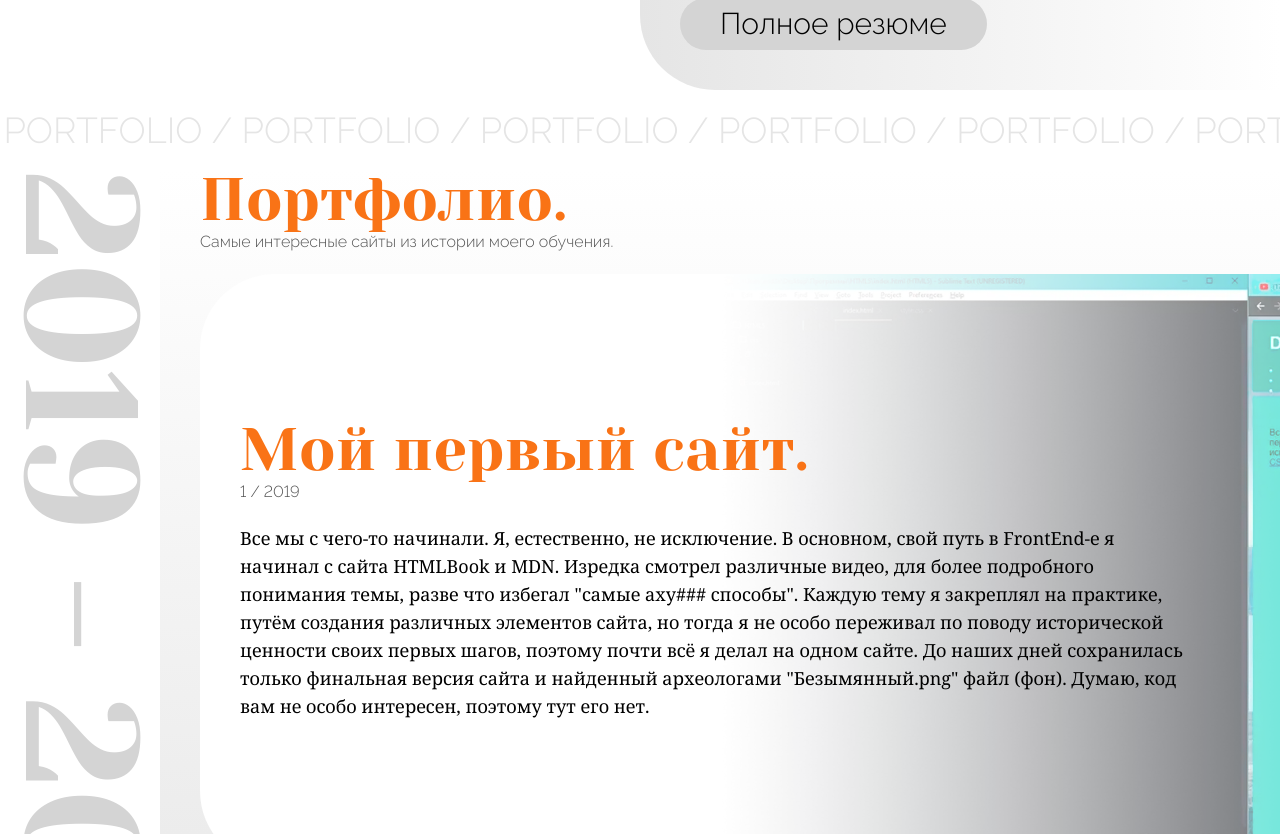
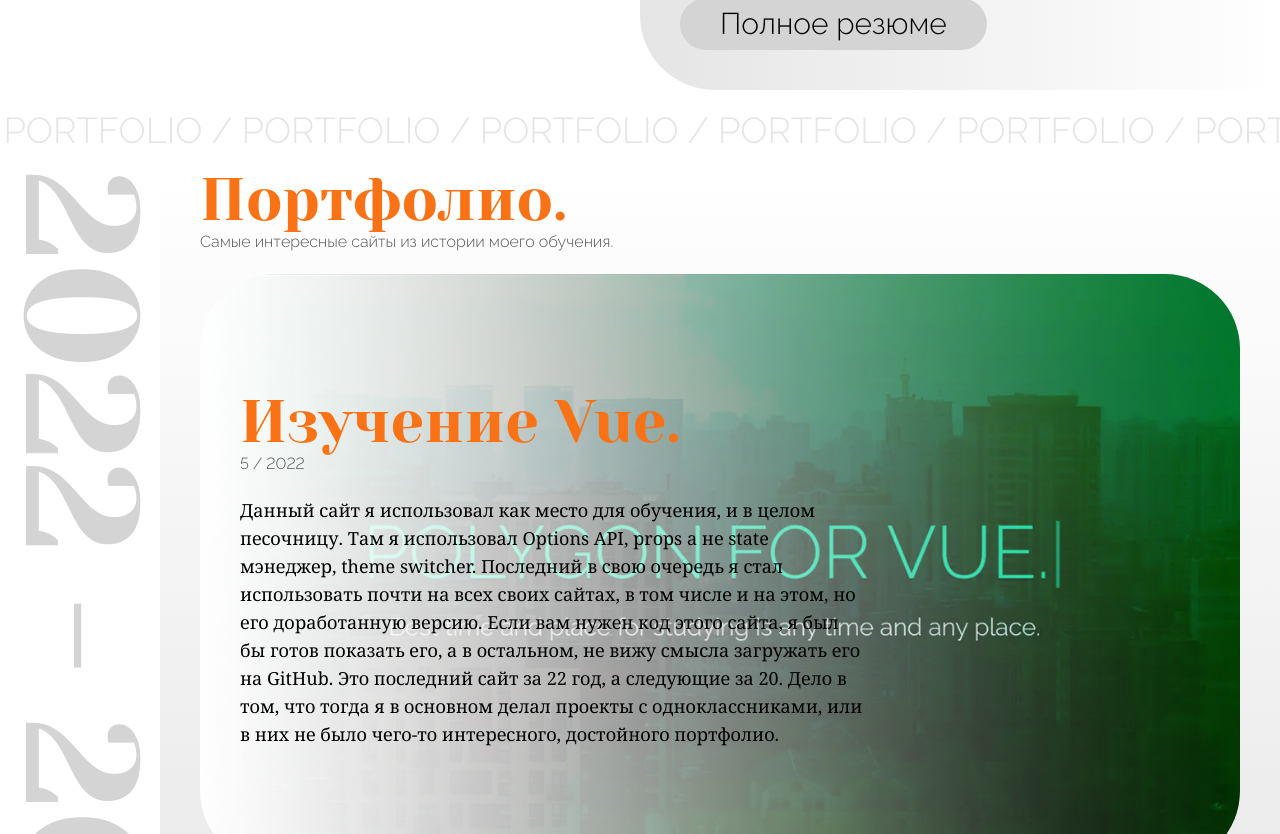
Before and after one commit to hysnp/portfolio-one, a Vue app: page / in a window 1280 px wide. Shown: the part 1306-2140 px from the top of the page. Built offline with nearby package versions, Linux system fonts and the light colour scheme.

Commit message:
slider fix + item for portfolio

```diff
--- a/src/sections/SectionThree.vue
+++ b/src/sections/SectionThree.vue
@@ -11,12 +11,12 @@
     <div class="flex lg:flex-row flex-col-reverse h-full">
       <h2
         id="portfolio-years"
-        class="h-max lg:mt-0 mt-5 text-eva text-center lg:text-10xl text-5xl dark:text-neutral-800 text-neutral-300 lg:vertical-rl z-10"
+        class="h-max w-max lg:mt-0 mt-5 text-eva text-center lg:text-10xl text-5xl dark:text-neutral-800 text-neutral-300 lg:vertical-rl z-10"
       >
-        2019 - 2022
+        2022 - 2019
       </h2>
       <div
-        class="portfolio bg-gradient-to-t dark:from-neutral-900 dark:to-black from-neutral-200 to-white rounded-b-75px z-20"
+        class="portfolio w-full bg-gradient-to-t dark:from-neutral-900 dark:to-black from-neutral-200 to-white rounded-b-75px z-20"
       >
         <h2 class="lg:ml-10 ml-5 text-eva text-orange-500 lg:text-6xl text-4xl">
           Портфолио.
@@ -26,16 +26,16 @@
         >
           Самые интересные сайты из истории моего обучения.
         </p>
-        <div class="flex flex-col min-h-xl h-90vh overflow-hidden">
+        <div class="flex flex-col min-h-xl h-90vh w-full overflow-hidden">
           <div
             id="portfolio-slider"
-            class="snap-mandatory snap-x flex h-full space-x-1 lg:mx-10 mx-5 rounded-75px overflow-hidden"
+            class="relative snap-mandatory snap-x flex h-full space-x-1 lg:mx-10 mx-5 rounded-75px overflow-hidden"
           >
             <div
               v-for="site in portfolio"
               :key="site.id"
               :id="`site-${site.id}`"
-              class="snap-center relative flex items-center min-w-full dark:bg-black bg-white"
+              class="snap-center relative h-full w-0 min-w-full flex items-center dark:bg-black bg-white overflow-hidden"
             >
               <div class="lg:w-3/5 w-full lg:mx-10 mx-5 z-20">
                 <h1 class="text-eva text-orange-500 lg:text-6xl text-4xl">
@@ -122,19 +122,41 @@ import { onMounted } from "vue";
 
 const portfolio = [
   {
-    id: 1,
-    h1: "Мой первый сайт.",
-    p: `Все мы с чего-то начинали. Я, естественно, не исключение. В основном,
-        свой путь в FrontEnd-е я начинал с сайта HTMLBook и MDN. Изредка смотрел
-        различные видео, для более подробного понимания темы, разве что избегал
-        "самые аху### способы". Каждую тему я закреплял на практике, путём
-        создания различных элементов сайта, но тогда я не особо переживал по
-        поводу исторической ценности своих первых шагов, поэтому почти всё я
-        делал на одном сайте. До наших дней сохранилась только финальная версия
-        сайта и найденный археологами "Безымянный.png" файл (фон). Думаю, код вам не
-        особо интересен, поэтому тут его нет.`,
-    year: 2019,
+    id: 5,
+    h1: "Изучение Vue.",
+    p: `Данный сайт я использовал как место для обучения, и в целом песочницу. Там я использовал
+        Options API, props а не state мэнеджер, theme switcher. Последний в свою очередь я стал
+        использовать почти на всех своих сайтах, в том числе и на этом, но его доработанную версию.
+        Если вам нужен код этого сайта, я был бы готов показать его, а в остальном, не вижу смысла загружать
+        его на GitHub. Это последний сайт за 22 год, а следующие за 20. Дело в том, что тогда я в основном
+        делал проекты с одноклассниками, или в них не было чего-то интересного, достойного портфолио.`,
+    year: 2022,
     showLinks: false,
+  },
+  {
+    id: 4,
+    h1: "Кофейня.",
+    p: `Этот landing я разрабатывал для Envato market. На разработку ушло много времени,
+        около 5 месяцев. Основная причина этому - неопределённость с дизайном и улучшение
+        кода. Данная страница так же понравилась моим знакомым, но, к сожалению, модерация
+        не оценила его. Наверное, это мой лучший проект на jQuery. Было грустно, что он
+        не прошёл, но я решил на этом не останавливаться.`,
+    year: 2020,
+    showLinks: true,
+    gitLink: "https://github.com/str1ve21/landing-coffee-shop",
+    prevLink: "https://str1ve21.github.io/landing-coffee-shop/",
+  },
+  {
+    id: 3,
+    h1: "Самолёты ВОВ.",
+    p: `Тут я использовал библиотеку TiltJS вместе с jQuery, да и код уже не такой страшный.
+        Как итог, данную работу так и не смогли оценить, причина тому - заочное обучение,
+        а защита работ у нас должна была быть очно. Конечно данный факт меня не сильно расстроил,
+        ведь благодаря этой работе я смог набраться большим количеством опыта.`,
+    year: 2020,
+    showLinks: true,
+    gitLink: "https://github.com/str1ve21/ww2-planes",
+    prevLink: "https://str1ve21.github.io/ww2-planes/",
   },
   {
     id: 2,
@@ -152,30 +174,19 @@ const portfolio = [
     prevLink: "https://str1ve21.github.io/places-of-barnaul/",
   },
   {
-    id: 3,
-    h1: "Самолёты ВОВ.",
-    p: `Данная работа выглядит уже в разы лучше предыдущих. Тут я использовал библиотеку
-        TiltJS вместе с jQuery, да и код уже не такой страшный. Как итог, данную
-        работу так и не смогли оценить, причина тому - заочное обучение, а защита работ
-        у нас должна была быть очно. Конечно данный факт меня не сильно расстроил,
-        ведь благодаря этой работе я смог набраться большим количеством опыта.`,
-    year: 2020,
-    showLinks: true,
-    gitLink: "https://github.com/str1ve21/ww2-planes",
-    prevLink: "https://str1ve21.github.io/ww2-planes/",
-  },
-  {
-    id: 4,
-    h1: "Кофейня.",
-    p: `Этот landing я разрабатывал для Envato market. На разработку ушло много времени,
-        около 5 месяцев. Основная причина этому - неопределённость с дизайном и улучшение
-        кода. Данная страница так же понравилась моим знакомым, но, к сожалению, модерация
-        не оценила его. Наверное, это мой лучший проект на jQuery. Было грустно, что он
-        не прошёл, но я решил на этом не останавливаться.`,
-    year: 2020,
-    showLinks: true,
-    gitLink: "https://github.com/str1ve21/landing-coffee-shop",
-    prevLink: "https://str1ve21.github.io/landing-coffee-shop/",
+    id: 1,
+    h1: "Мой первый сайт.",
+    p: `Все мы с чего-то начинали. Я, естественно, не исключение. В основном,
+        свой путь в FrontEnd-е я начинал с сайта HTMLBook и MDN. Изредка смотрел
+        различные видео, для более подробного понимания темы, разве что избегал
+        "самые аху### способы". Каждую тему я закреплял на практике, путём
+        создания различных элементов сайта, но тогда я не особо переживал по
+        поводу исторической ценности своих первых шагов, поэтому почти всё я
+        делал на одном сайте. До наших дней сохранилась только финальная версия
+        сайта и найденный археологами "Безымянный.png" файл (фон). Думаю, код вам не
+        особо интересен, поэтому тут его нет.`,
+    year: 2019,
+    showLinks: false,
   },
 ];
 
```
Also changed, not shown: src/assets/page-5.webp (added).
